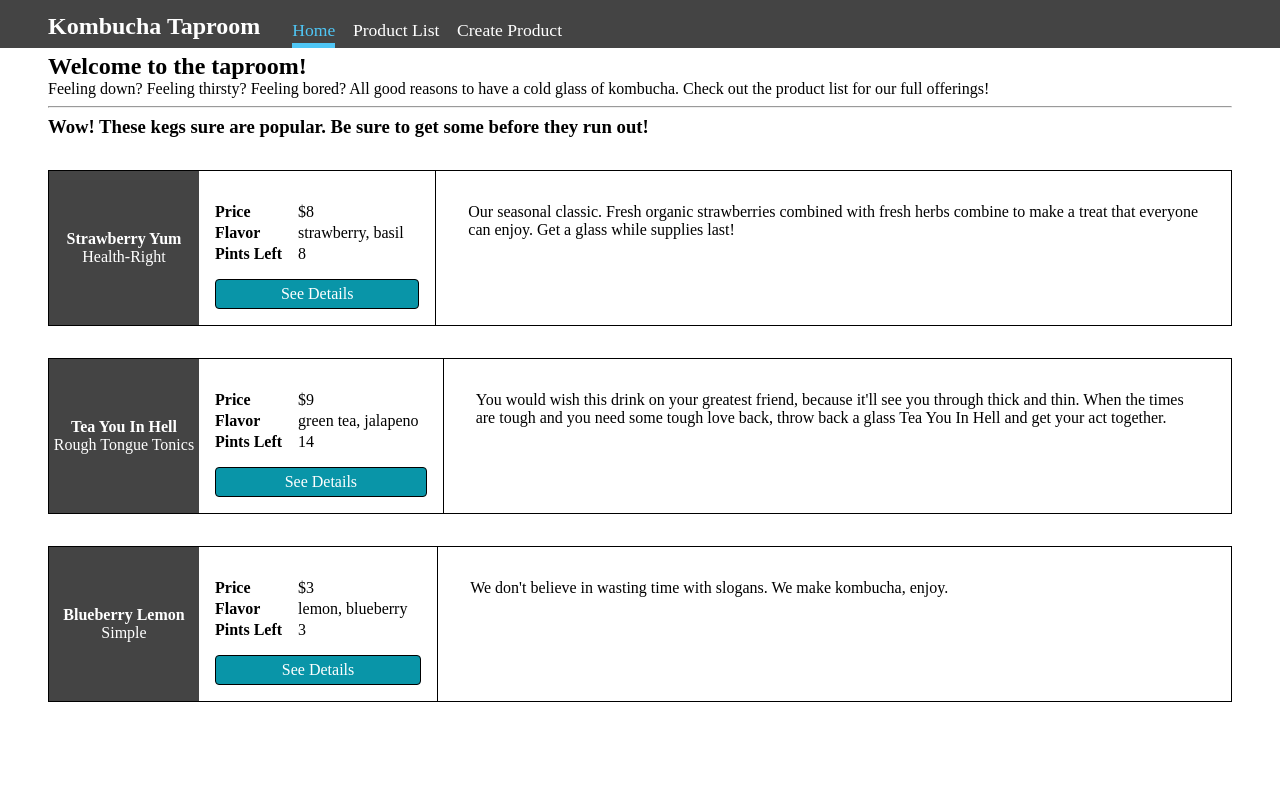
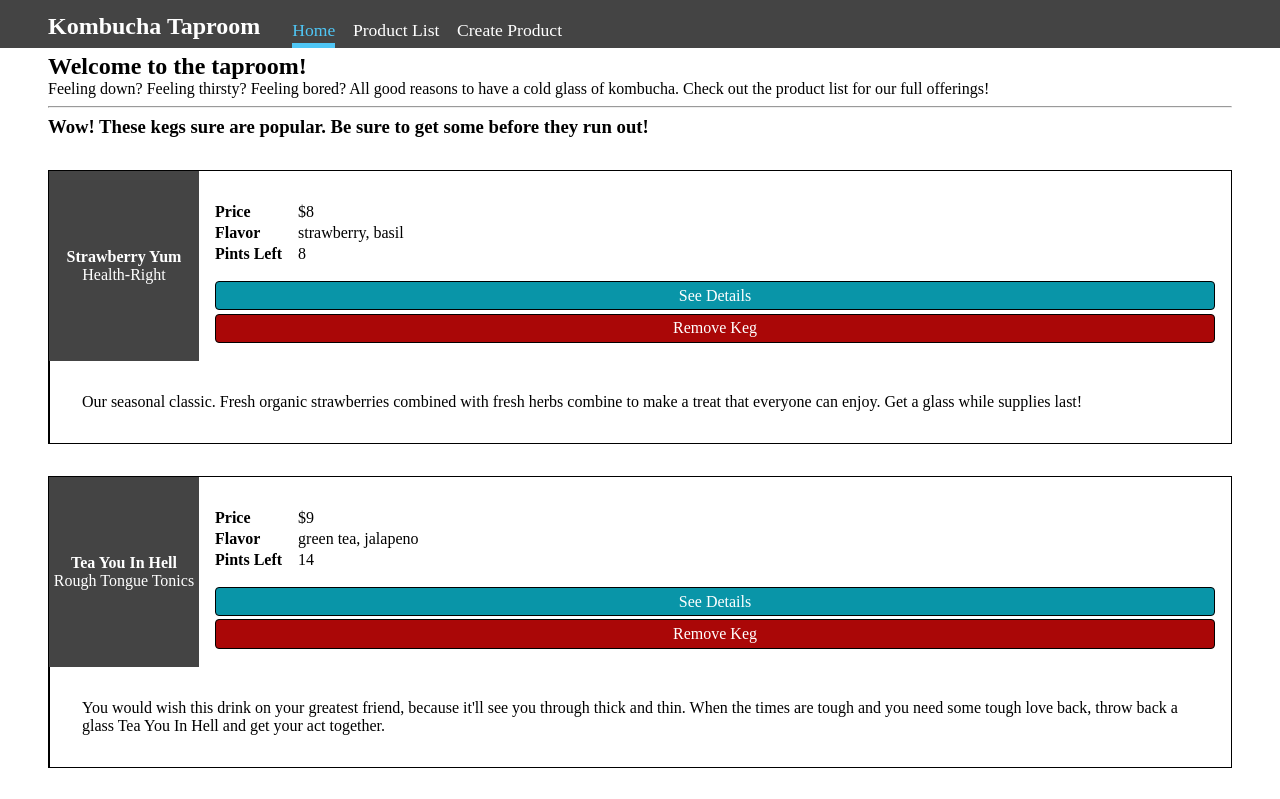
Before and after one commit to AlyxMoon/epicodus-project-react02-kombucha-taproom, a React (Create React App) app: page / in a window 1280 px wide. Shown: the top 799 px of the page. Built offline with nearby package versions, Linux system fonts and the light colour scheme.

Commit message:
add ability to remove products

```diff
--- a/src/App.jsx
+++ b/src/App.jsx
@@ -1,6 +1,6 @@
 import { Component } from 'react'
 
-import views, { PAGE_PRODUCTS_DETAILS } from './views'
+import views, { PAGE_PRODUCTS_DETAILS, PAGE_PRODUCTS_LIST } from './views'
 import * as api from './lib/api'
 
 import Navbar from './components/Navbar'
@@ -67,6 +67,24 @@ class App extends Component {
     })
   }
 
+  removeProduct = (id) => {
+    const index = this.state.products.findIndex(product => product.id === id)
+    if (index < 0) return
+
+    this.setState({
+      activeProduct: {},
+      products: [
+        ...this.state.products.slice(0, index),
+        ...this.state.products.slice(index + 1),
+      ],
+      activePage: this.state.activePage === PAGE_PRODUCTS_DETAILS
+        ? PAGE_PRODUCTS_LIST
+        : this.state.activePage,
+    }, () => {
+      api.updateProducts(this.state.products)
+    })
+  }
+
   render () {
     const ActiveView = views[this.state.activePage]
 
@@ -85,6 +103,7 @@ class App extends Component {
           <ActiveView
             createProduct={this.addProduct}
             updateProduct={this.updateActiveProduct}
+            removeProduct={this.removeProduct}
             products={this.state.products}
             featuredProducts={featuredProducts}
             product={this.state.activeProduct}
--- a/src/components/FeaturedProductList.scss
+++ b/src/components/FeaturedProductList.scss
@@ -28,6 +28,7 @@
 
       .btn {
         width: 100%;
+        margin: 0.1em 0;
       }
     }
 
--- a/src/components/ProductList.jsx
+++ b/src/components/ProductList.jsx
@@ -3,7 +3,7 @@ import PropTypes from 'prop-types'
 import './FeaturedProductList.scss'
 import ProductListItem from './ProductListItem'
 
-const ProductList = ({ products, seeProductDetails, intro }) => {
+const ProductList = ({ products, seeProductDetails, removeProduct, intro }) => {
   return (
     <section className="featured-products-list">
       {intro && (<h3>{intro}</h3>)}
@@ -13,6 +13,7 @@ const ProductList = ({ products, seeProductDetails, intro }) => {
           key={product.id}
           product={product}
           seeProductDetails={seeProductDetails}
+          removeProduct={removeProduct}
         />
       ))}
     </section>
@@ -30,6 +31,7 @@ ProductList.propTypes = {
     pints: PropTypes.number,
   })),
   seeProductDetails: PropTypes.func,
+  removeProduct: PropTypes.func,
 }
 
 export default ProductList
--- a/src/components/ProductListItem.jsx
+++ b/src/components/ProductListItem.jsx
@@ -1,9 +1,14 @@
 import PropTypes from 'prop-types'
 
-const ProductListItem = ({ product, seeProductDetails }) => {
+const ProductListItem = ({ product, seeProductDetails, removeProduct }) => {
   const handleLinkClick = (event) => {
     event.preventDefault()
     seeProductDetails(product.id)
+  }
+
+  const handleRemove = (event) => {
+    event.preventDefault()
+    removeProduct(product.id)
   }
 
   return (
@@ -31,6 +36,13 @@ const ProductListItem = ({ product, seeProductDetails }) => {
         >
           See Details
         </a>
+        <a
+          href={`/products/${product.id}/delete`}
+          className="btn btn-danger"
+          onClick={handleRemove}
+        >
+          Remove Keg
+        </a>
       </div>
 
       <div className="details-box">
@@ -50,6 +62,7 @@ ProductListItem.propTypes = {
     pints: PropTypes.number,
   })),
   seeProductDetails: PropTypes.func,
+  removeProduct: PropTypes.func,
 }
 
 export default ProductListItem
--- a/src/styles/main.scss
+++ b/src/styles/main.scss
@@ -146,6 +146,16 @@ input {
     }
   }
 
+  &.btn-danger {
+    background-color: rgb(170, 7, 7);
+    color: white;
+    border-color: black;
+
+    &:hover:not(:disabled) {
+      background-color: rgb(144, 9, 9);
+    }
+  }
+
   &:disabled {
     opacity: 0.6;
     cursor: not-allowed;
--- a/src/views/Home.jsx
+++ b/src/views/Home.jsx
@@ -3,7 +3,7 @@ import PropTypes from 'prop-types'
 
 import ProductList from '../components/ProductList'
 
-const PageHome = ({ featuredProducts, seeProductDetails }) => {
+const PageHome = ({ featuredProducts, seeProductDetails, removeProduct }) => {
   return (
     <Fragment>
       <h2>Welcome to the taproom!</h2>
@@ -16,6 +16,7 @@ const PageHome = ({ featuredProducts, seeProductDetails }) => {
         intro="Wow! These kegs sure are popular. Be sure to get some before they run out!"
         products={featuredProducts}
         seeProductDetails={seeProductDetails}
+        removeProduct={removeProduct}
       />
     </Fragment>
   )
@@ -31,6 +32,7 @@ PageHome.propTypes = {
     pints: PropTypes.number,
   })),
   seeProductDetails: PropTypes.func,
+  removeProduct: PropTypes.func,
 }
 
 export default PageHome
--- a/src/views/ProductsList.jsx
+++ b/src/views/ProductsList.jsx
@@ -2,7 +2,7 @@ import PropTypes from 'prop-types'
 
 import ProductList from '../components/ProductList'
 
-const PageProductsList = ({ products, seeProductDetails }) => {
+const PageProductsList = ({ products, seeProductDetails, removeProduct }) => {
   return (
     <>
       <h1>Product List</h1>
@@ -11,6 +11,7 @@ const PageProductsList = ({ products, seeProductDetails }) => {
         intro="We have a lot of great offerings, check it out!"
         products={products}
         seeProductDetails={seeProductDetails}
+        removeProduct={removeProduct}
       />
     </>
   )
@@ -26,6 +27,7 @@ PageProductsList.propTypes = {
     pints: PropTypes.number,
   })),
   seeProductDetails: PropTypes.func,
+  removeProduct: PropTypes.func,
 }
 
 PageProductsList.defaultProps = {
```
